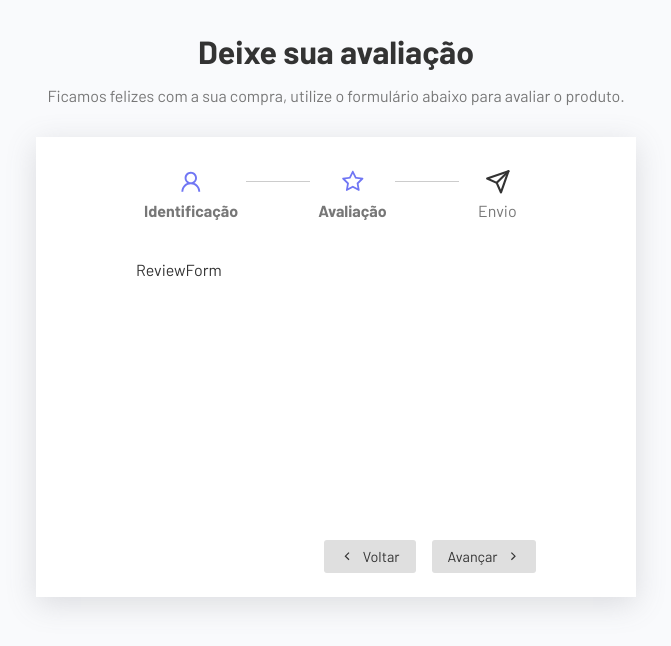
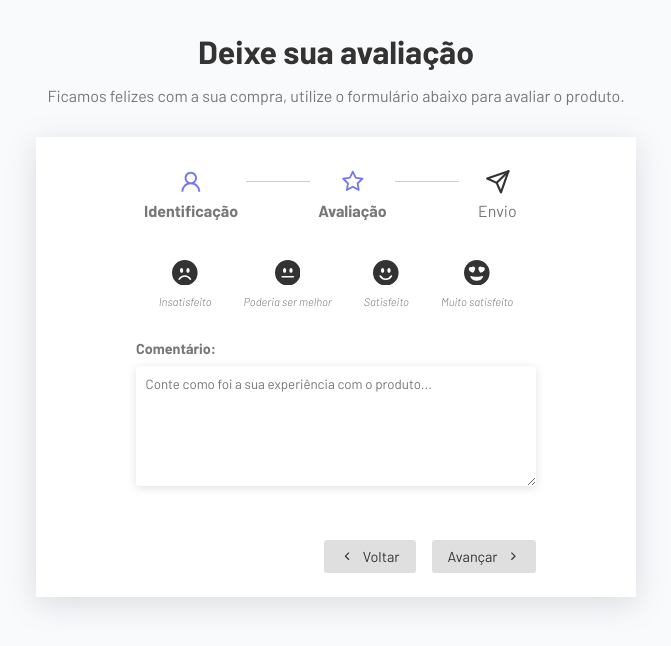
Before and after one commit to ederhscc/multistep_form_with_ts, a React (Vite) app: page / in a window 1280 px wide. Both pictures are taken after typing "Sample", "name@example.com" into the empty fields and a click on the button "Avançar". Shown: the top 646 px of the page, without its empty margins (304-975 px from the left). Built offline with nearby package versions, Linux system fonts and the light colour scheme.

Commit message:
updated avaliacion component

```diff
--- a/src/App.tsx
+++ b/src/App.tsx
@@ -35,7 +35,11 @@
     });
   };
 
-  const formComponents = [<UserForm data={data} updateFieldHandler={updateFieldHandler}/>, <ReviewForm />, <Thanks />];
+  const formComponents = [
+    <UserForm data={data} updateFieldHandler={updateFieldHandler} />,
+    <ReviewForm data={data} updateFieldHandler={updateFieldHandler} />,
+    <Thanks />,
+  ];
 
   const { currentStep, currentComponent, changeStep } = useForm(formComponents);
 
--- /dev/null
+++ b/src/components/ReviewForm.css
@@ -0,0 +1,40 @@
+.form-control.score-container {
+    flex-direction: row;
+    gap: 2rem;
+    justify-content: center;
+}
+
+.score-container svg {
+    font-size: 1.6rem;
+    cursor: pointer;
+    transition: 0.3s;
+}
+
+.score-container svg:hover {
+    fill: #7076F4;
+}
+
+/* Para que o svg fique colorido quando marcar o input */
+.score-container input:checked ~ svg {
+    fill: #7076F4
+}
+
+.radio-container {
+    text-align: center;
+    position: relative;
+}
+
+/* Para esconder o input e a mensagem de avaliação aparecer no centro */
+.radio-container input {
+    opacity: 0;
+    position: absolute;
+    top: 15px;
+    left: 30px;
+}
+
+.radio-container p {
+    font-style: italic;
+    font-weight: 300;
+    font-size: 0.7rem;
+    margin-top: 0.4rem;
+}
--- a/src/components/ReviewForm.tsx
+++ b/src/components/ReviewForm.tsx
@@ -1,9 +1,67 @@
-import React from 'react'
+import {
+  BsFillEmojiHeartEyesFill,
+  BsFillEmojiSmileFill,
+  BsFillEmojiNeutralFill,
+  BsFillEmojiFrownFill,
+} from "react-icons/bs";
 
-const ReviewForm = () => {
+import "./ReviewForm.css";
+
+type ReviewForm = {
+  data: {
+    review: string;
+    comment: string;
+  };
+  updateFieldHandler: (key: string, value: string) => void;
+};
+
+const ReviewForm = ({ data, updateFieldHandler }: ReviewForm) => {
   return (
-    <div>ReviewForm</div>
-  )
-}
+    <div className="review-form">
+      <div className="form-control score-container">
+        <label className="radio-container">
+          <input
+            type="radio"
+            value="unsatisfied"
+            name="review"
+            required
+            checked={data.review === "unsatisfied"}
+            onChange={(e) => updateFieldHandler("review", e.target.value)}
+          />
+          <BsFillEmojiFrownFill />
+          <p>Insatisfeito</p>
+        </label>
+        <label className="radio-container">
+          <input type="radio" value="neutral" name="review" required checked={data.review === "neutral"} onChange={(e) => updateFieldHandler("review", e.target.value)} />
+          <BsFillEmojiNeutralFill />
+          <p>Poderia ser melhor</p>
+        </label>
+        <label className="radio-container">
+          <input type="radio" value="satisfied" name="review" required checked={data.review === "satisfied"}
+            onChange={(e) => updateFieldHandler("review", e.target.value)}/>
+          <BsFillEmojiSmileFill />
+          <p>Satisfeito</p>
+        </label>
+        <label className="radio-container">
+          <input type="radio" value="very_satisfied" name="review" required checked={data.review === "very_satisfied"}
+            onChange={(e) => updateFieldHandler("review", e.target.value)}/>
+          <BsFillEmojiHeartEyesFill />
+          <p>Muito satisfeito</p>
+        </label>
+      </div>
+      <div className="form-control">
+        <label htmlFor="comment">Comentário:</label>
+        <textarea
+          name="comment"
+          id="comment"
+          placeholder="Conte como foi a sua experiência com o produto..."
+          required
+          value={data.comment || ""}
+            onChange={(e) => updateFieldHandler("comment", e.target.value)}
+        ></textarea>
+      </div>
+    </div>
+  );
+};
 
-export default ReviewForm
+export default ReviewForm;
```
